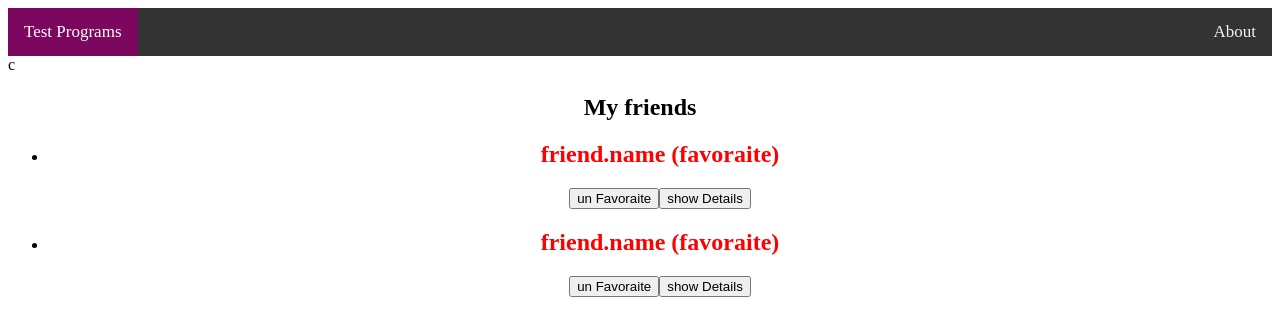
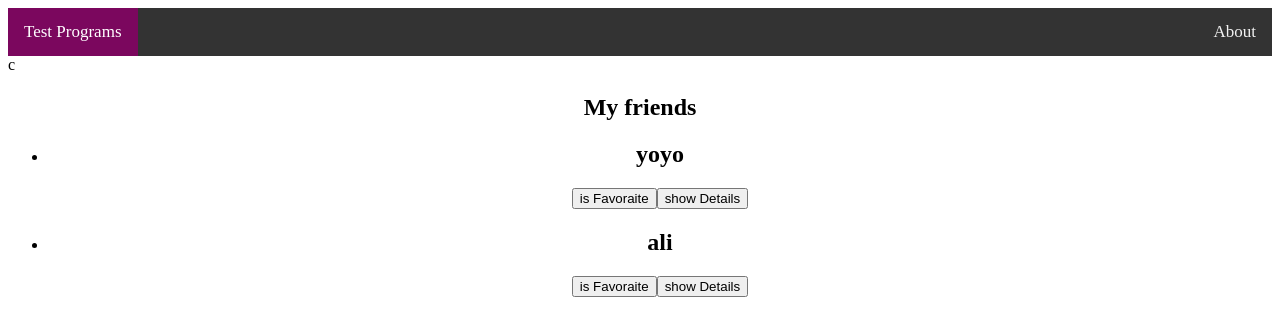
Before and after one commit to yuosif1286/VueCourse, a Vue app: page / in a window 1280 px wide. Shown: the top 336 px of the page. Built offline with nearby package versions, Linux system fonts and the light colour scheme; the HTML template or start-up script is replaced by a standard one.

Commit message:
completed

```diff
--- a/src/App.vue
+++ b/src/App.vue
@@ -3,12 +3,13 @@
   <ConditionalRindering type="0"/>
   <div class="friends">
     <h2>My friends</h2>
-    <ul v-for=" friend in friends" :key="friend.id">
+    <ul v-for="(friend,index) in friends" :key="index">
        <FriendContact
-       name="friend.name"
-       phone="friend.phone"
-       email="friend.email"
-       is-favorate="1"
+       :name="friend.name"
+       :phone="friend.phone"
+       :email="friend.email"
+       :is-favorate="1"
+       @selectedFavoriate="(name)=>messAlert(name)"
        >
        </FriendContact>
     </ul>
@@ -35,16 +36,22 @@ export default defineComponent({
           id:1,
           name:'yoyo',
           phone:'0775235765',
-          email:'yoyo@mn.com'
+          email:'yoyo'
         },
         {
           id:2,
           name:'ali',
           phone:'0775235765',
-          email:'ali@mn.com'
+          email:'ali'
         },
       ]
     }
+  },
+  methods:{
+    messAlert(name : string){
+      alert(`this is fav ${name}`);
+    }
+
   }
 })
 </script>
--- a/src/components/FriendContact.vue
+++ b/src/components/FriendContact.vue
@@ -5,7 +5,7 @@
         <button @click="toggleDetails">{{detailAreVisible ? 'hide' : 'show'}} Details</button>
         <ul v-if="detailAreVisible">
             <li><strong>phone:</strong>{{phone }}</li>
-            <li><strong>email:</strong>{{email }}</li>
+            <li><strong>email:</strong>{{emailFriend}}</li>
         </ul>
     </li>
 </template>
@@ -15,7 +15,7 @@ import { defineComponent } from 'vue'
 
 export default defineComponent({
   props:[
-    'name',
+    'name'as string,
     'phone',
     'email',
     'isFavorate'
@@ -24,12 +24,16 @@ export default defineComponent({
     return{
         detailAreVisible:false,
         friendIsFavoraite:this.isFavorate,
+        emailFriend:this.email,
         // friend:{
         //     name:'yoyo',
         //     phone:'07693043232',
         //     email:'wdwdqdwq@mn.com'
         // }
     }
+  },
+  mounted() {
+this.emailFriend=this.emailFriend+'@gmail.com';
   },
   methods:{
 toggleDetails(){this.detailAreVisible=!this.detailAreVisible;},
@@ -38,6 +42,8 @@ toggleFavorite(){
     this.friendIsFavoraite='0';
    else
      this.friendIsFavoraite='1';
+
+     this.$emit('selectedFavoriate',this.name);
 }
 }
 
```
